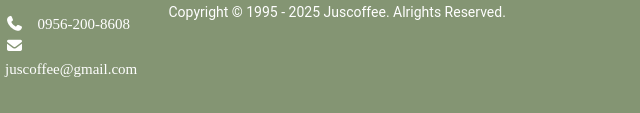
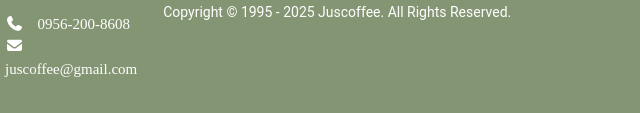
Before and after one commit to reyantru/Juscoffee-Website-Hosting, a plain HTML site: page Events.html in a window 1280 px wide. Shown: the part 3881-3994 px from the top of the page, 319-959 px from the left. Drawn offline with Linux system fonts and the light colour scheme; a web font is replaced by a local one.

Commit message:
Update Events.html

```diff
--- a/Events.html
+++ b/Events.html
@@ -224,7 +224,7 @@
                         <img class="Footer-Logo-Img" src="Images/JuscoffeeFooterLogo.png" alt="Juscoffee est 1995" id="Footer-Logo-Img">
                     </div>
                     <div class="Footer-Text">
-                        <p>Copyright © 1995 - 2025 Juscoffee. Alrights Reserved.</p>
+                        <p>Copyright © 1995 - 2025 Juscoffee. All Rights Reserved.</p>
                     </div>
                 </div>
 
@@ -256,4 +256,5 @@
     </div>
    <a href="#top" class="back-to-top"><i class="fa-solid fa-arrow-up"></i></a>
 </body>
+
 </html>
```
